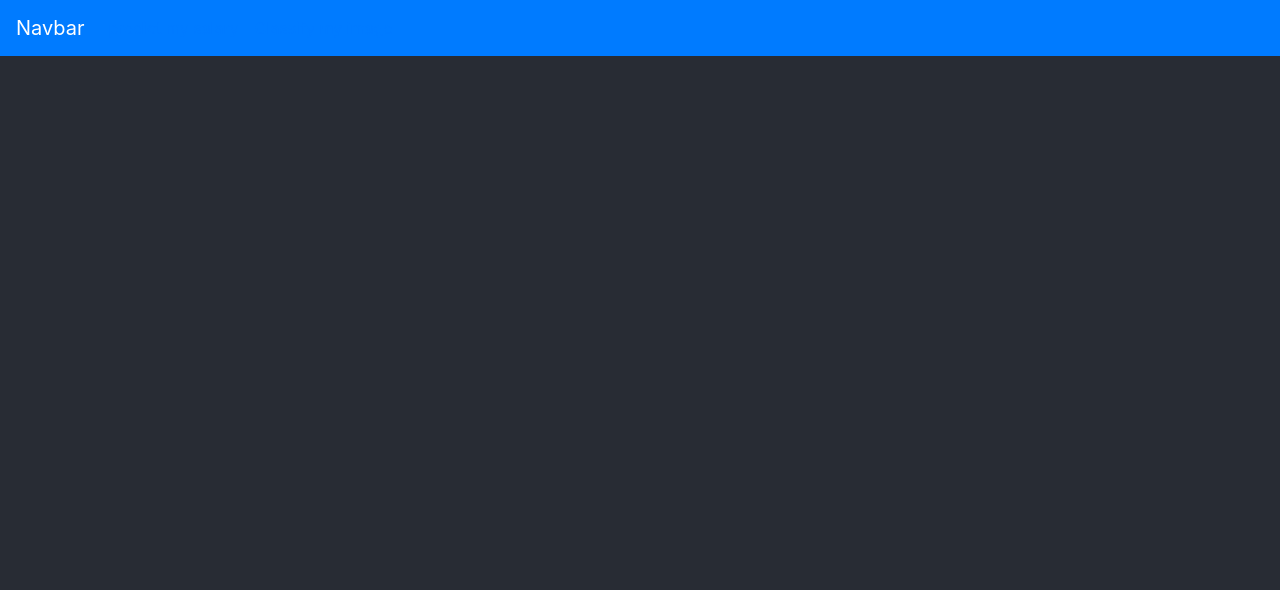
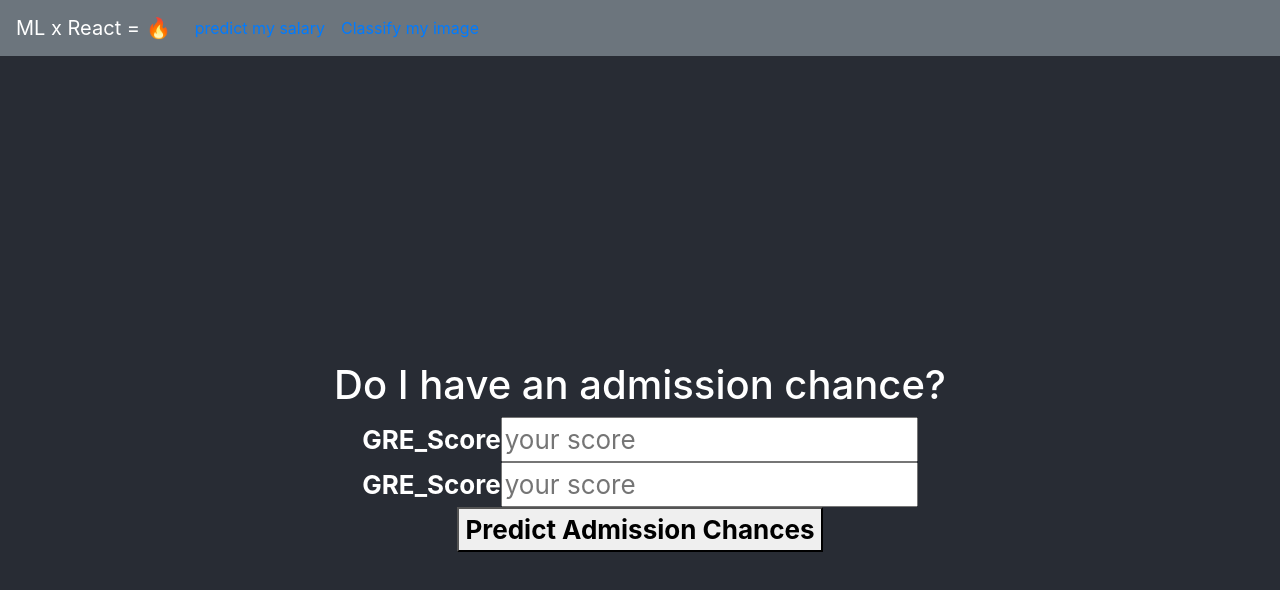
Before and after one commit to belke05/ML_flask_react, a React app in the folder frontend_react/: page /admissionpage in a window 1280 px wide. Shown: the top 590 px of the page. Built offline with nearby package versions, Linux system fonts and the light colour scheme; the HTML template or start-up script is replaced by a standard one.

Commit message:
trying to add a classifier

```diff
--- a/frontend_react/src/App.js
+++ b/frontend_react/src/App.js
@@ -2,6 +2,7 @@ import React, { useState } from "react";
 
 import "./styles/App.css";
 import SalaryPage from "./pages/SalaryPage";
+import AdmissionPage from "./pages/AdmissionPage";
 import Navigator from "./components/Navigator";
 
 import { Switch, Route } from "react-router-dom";
@@ -14,6 +15,7 @@ function App() {
         <Switch>
           <Route exact path="/" component={SalaryPage} />
           <Route exact path="/salarypage" component={SalaryPage} />
+          <Route exact path="/admissionpage" component={AdmissionPage} />
         </Switch>
       </div>
     </div>
--- a/frontend_react/src/components/Input.js
+++ b/frontend_react/src/components/Input.js
@@ -14,7 +14,7 @@ export default function Input({
   const handleClick = e => {
     axios
       .get(
-        `http://${window.location.hostname}:7000/send_prediction?experience=${experience}`
+        `http://${window.location.hostname}:7000/predict_salary?experience=${experience}`
       )
       .then(res => {
         console.log(res.data);
--- /dev/null
+++ b/frontend_react/src/components/InputAdmission.js
@@ -0,0 +1,55 @@
+import React from "react";
+import axios from "axios";
+
+export default function Input({
+  setAdmissionData,
+  admissionData,
+  setPredictedAdmission
+}) {
+  const handleInputChange = e => {
+    const value = e.target.value;
+    const name = e.target.name;
+    setAdmissionData({ ...admissionData, [name]: value });
+  };
+
+  const handleClick = e => {
+    axios
+      .post(
+        `http://${window.location.hostname}:7000/predict_admission`,
+        admissionData
+      )
+      .then(res => {
+        console.log(res.data);
+        setPredictedAdmission(res.data);
+      })
+      .catch(err => console.log(err));
+  };
+
+  return (
+    <div className="input_container">
+      {/* <p>{window.token}</p> */}
+      <h1>Do I have an admission chance?</h1>
+      <form onSubmit={handleClick} className="form">
+        <b>GRE_Score</b>
+        <input
+          type="number"
+          onChange={handleInputChange}
+          placeholder="your score"
+          name="GRE_Score"
+        />
+        <br />
+        <b>GRE_Score</b>
+        <input
+          type="number"
+          onChange={handleInputChange}
+          placeholder="your score"
+          name="GRE_Score"
+        />
+        <br />
+        <button className="button-predict">
+          <b>Predict Admission Chances</b>
+        </button>
+      </form>
+    </div>
+  );
+}
--- a/frontend_react/src/components/Navigator.js
+++ b/frontend_react/src/components/Navigator.js
@@ -4,14 +4,14 @@ import { Link } from "react-router-dom";
 
 export default function Navigator() {
   return (
-    <Navbar bg="primary" variant="dark">
-      <Navbar.Brand href="#home">Navbar</Navbar.Brand>
+    <Navbar bg="secondary" variant="dark">
+      <Navbar.Brand href="#home">ML x React = 🔥</Navbar.Brand>
       <Nav className="mr-auto">
         <Nav.Link href="#home">
           <Link to="/">predict my salary</Link>
         </Nav.Link>
         <Nav.Link href="#features">
-          <Link to="/imagesPage">Classify my image</Link>
+          <Link to="/admissionpage">Classify my image</Link>
         </Nav.Link>
       </Nav>
     </Navbar>
--- /dev/null
+++ b/frontend_react/src/components/predictionAdmission.js
@@ -0,0 +1,5 @@
+import React from "react";
+
+export default function predictionAdmission(props) {
+  return <div></div>;
+}
--- /dev/null
+++ b/frontend_react/src/pages/AdmissionPage.js
@@ -0,0 +1,27 @@
+import React, { useState } from "react";
+import InputAdmission from "../components/InputAdmission";
+import PredictionAdmission from "../components/PredictionAdmission";
+
+export default function AdmissionPage() {
+  const [predictedAdmission, setPredictedAdmission] = useState(false);
+  const [admissionData, setAdmissionData] = useState({
+    GRE_Score: null,
+    TOEFL_Score: null,
+    University_Rating: null,
+    SOP: null,
+    LOR: null,
+    CGPA: null,
+    Research: null
+  });
+
+  return (
+    <div>
+      <InputAdmission
+        setPredictedAdmission={setPredictedAdmission}
+        admissionData={admissionData}
+        setAdmissionData={setAdmissionData}
+      />
+      <PredictionAdmission />
+    </div>
+  );
+}
```
